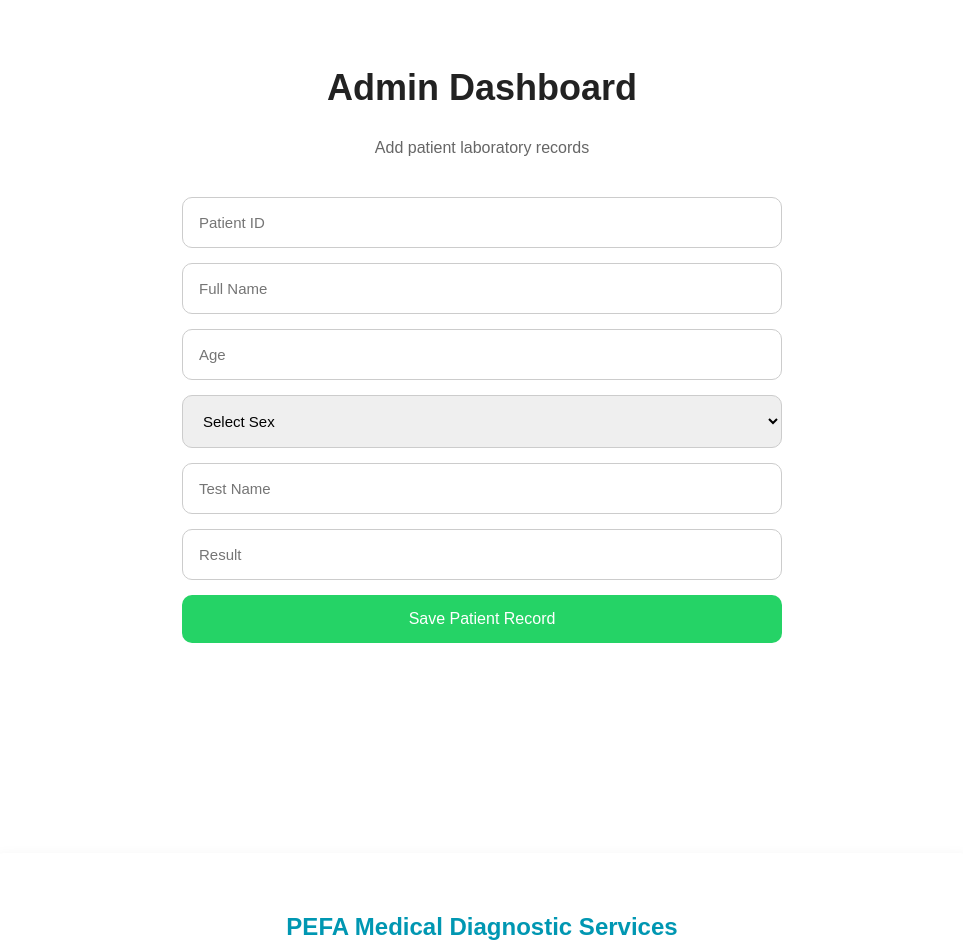
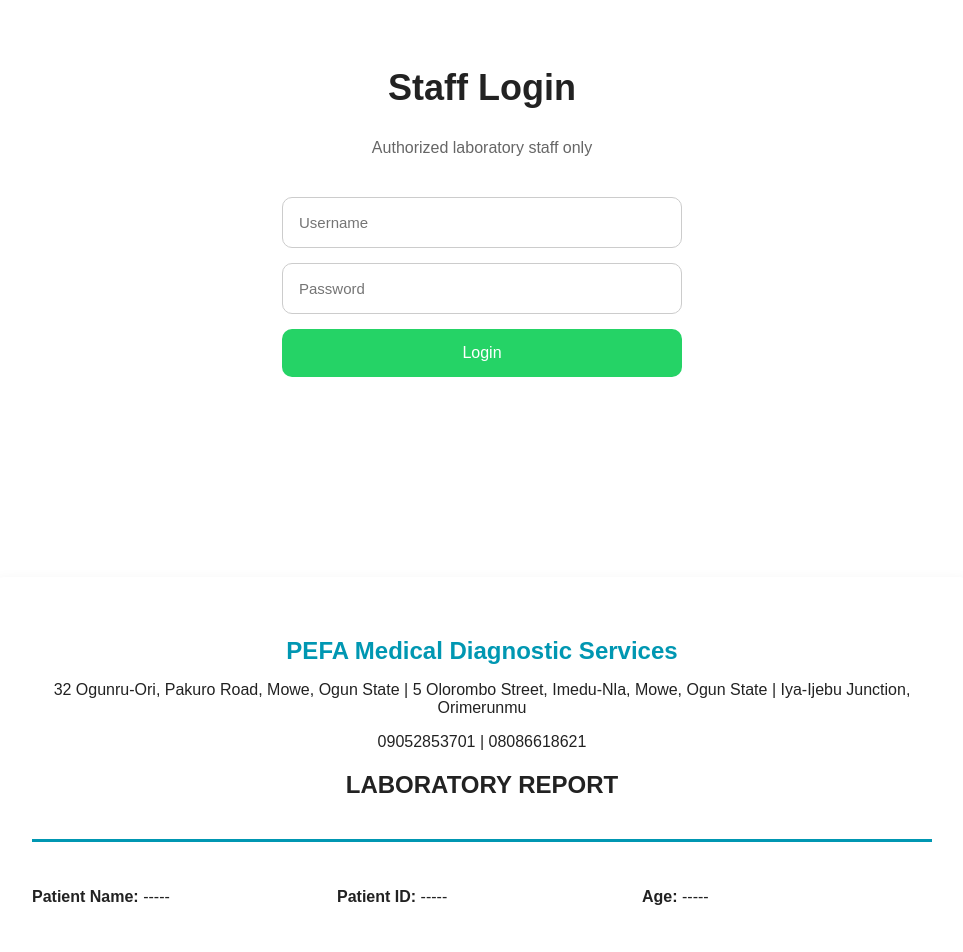
Before and after one commit to pefamedlab-lang/pefa-lab, a React (Vite) app: page / in a window 1280 px wide. Shown: the part 2620-3572 px from the top of the page, without its empty margins (158-1121 px from the left). Built offline with nearby package versions, Linux system fonts and the light colour scheme.

Commit message:
added staff authentication system

```diff
--- a/src/App.jsx
+++ b/src/App.jsx
@@ -7,6 +7,10 @@
 
   const reportRef = useRef();
   const [patients, setPatients] = useState([]);
+const [selectedPatient, setSelectedPatient] =
+  useState(null);
+const [isLoggedIn, setIsLoggedIn] =
+  useState(false);
   return (
     <div
       style={{
@@ -253,14 +257,14 @@
             const patientId =
               e.target.patientId.value;
 
-            if (patientId === "PEFA123") {
-              alert(
-                "Patient: John Doe\n" +
-                "Age: 29\n" +
-                "Sex: Male\n" +
-                "Test: Malaria Test\n" +
-                "Result: Negative"
+            const foundPatient =
+  patients.find(
+    (patient) =>
+      patient.patientId === patientId
   );
+
+if (foundPatient) {
+  setSelectedPatient(foundPatient);
 } else {
   alert("Patient ID not found.");
 }
@@ -286,7 +290,84 @@
           </button>
         </form>
       </section>
+      {/* STAFF LOGIN */}
+      {!isLoggedIn && (
+        <section
+          style={{
+            background: "#ffffff",
+            padding: "80px 20px",
+            textAlign: "center",
+          }}
+        >
+          <h2 style={{ fontSize: "36px" }}>
+            Staff Login
+          </h2>
+
+          <p style={{ color: "#666" }}>
+            Authorized laboratory staff only
+          </p>
+
+          <form
+            onSubmit={(e) => {
+              e.preventDefault();
+
+              const username =
+                e.target.username.value;
+
+              const password =
+                e.target.password.value;
+
+              if (
+                username === "admin" &&
+                password === "pefa123"
+              ) {
+                setIsLoggedIn(true);
+
+                alert(
+                  "Login Successful"
+                );
+              } else {
+                alert(
+                  "Invalid Login Details"
+                );
+              }
+            }}
+            style={{
+              maxWidth: "400px",
+              margin: "40px auto",
+              display: "flex",
+              flexDirection: "column",
+              gap: "15px",
+            }}
+          >
+            <input
+              type="text"
+              name="username"
+              placeholder="Username"
+              required
+              style={inputStyle}
+            />
+
+            <input
+              type="password"
+              name="password"
+              placeholder="Password"
+              required
+              style={inputStyle}
+            />
+
+            <button
+              type="submit"
+              style={primaryButton}
+            >
+              Login
+            </button>
+          </form>
+        </section>
+      )}
+
                 {/* ADMIN DASHBOARD */}
+      {isLoggedIn && (
         <section
           style={{
             background: "#ffffff",
@@ -297,6 +378,18 @@
           <h2 style={{ fontSize: "36px" }}>
             Admin Dashboard
           </h2>
+
+          <button
+            onClick={() =>
+              setIsLoggedIn(false)
+            }
+            style={{
+              ...secondaryButton,
+              marginTop: "15px",
+            }}
+          >
+            Logout
+          </button>
 
           <p style={{ color: "#666" }}>
             Add patient laboratory records
@@ -447,6 +540,7 @@
             ))}
           </div>
         </section>
+      )}
       {/* PROFESSIONAL LAB REPORT */}
       <section
         style={{
@@ -516,20 +610,20 @@
           >
             <p>
               <strong>Patient Name:</strong>{" "}
-              John Doe
+             {selectedPatient?.fullName || "-----"}
             </p>
 
             <p>
               <strong>Patient ID:</strong>{" "}
-              PEFA123
+              {selectedPatient?.patientId || "-----"}
             </p>
 
             <p>
-              <strong>Age:</strong> 29
+              <strong>Age:</strong> {selectedPatient?.age || "-----"}
             </p>
 
             <p>
-              <strong>Sex:</strong> Male
+              <strong>Sex:</strong> {selectedPatient?.sex || "-----"}
             </p>
 
             <p>
@@ -579,11 +673,11 @@
             <tbody>
               <tr>
                 <td style={tableCell}>
-                  Malaria Parasite
+                  {selectedPatient?.test || "-----"}
                 </td>
 
                 <td style={tableCell}>
-                  Negative
+                  {selectedPatient?.result || "-----"}
                 </td>
 
                 <td style={tableCell}>
```
Lines whose indentation alone changed are shown as unchanged.
